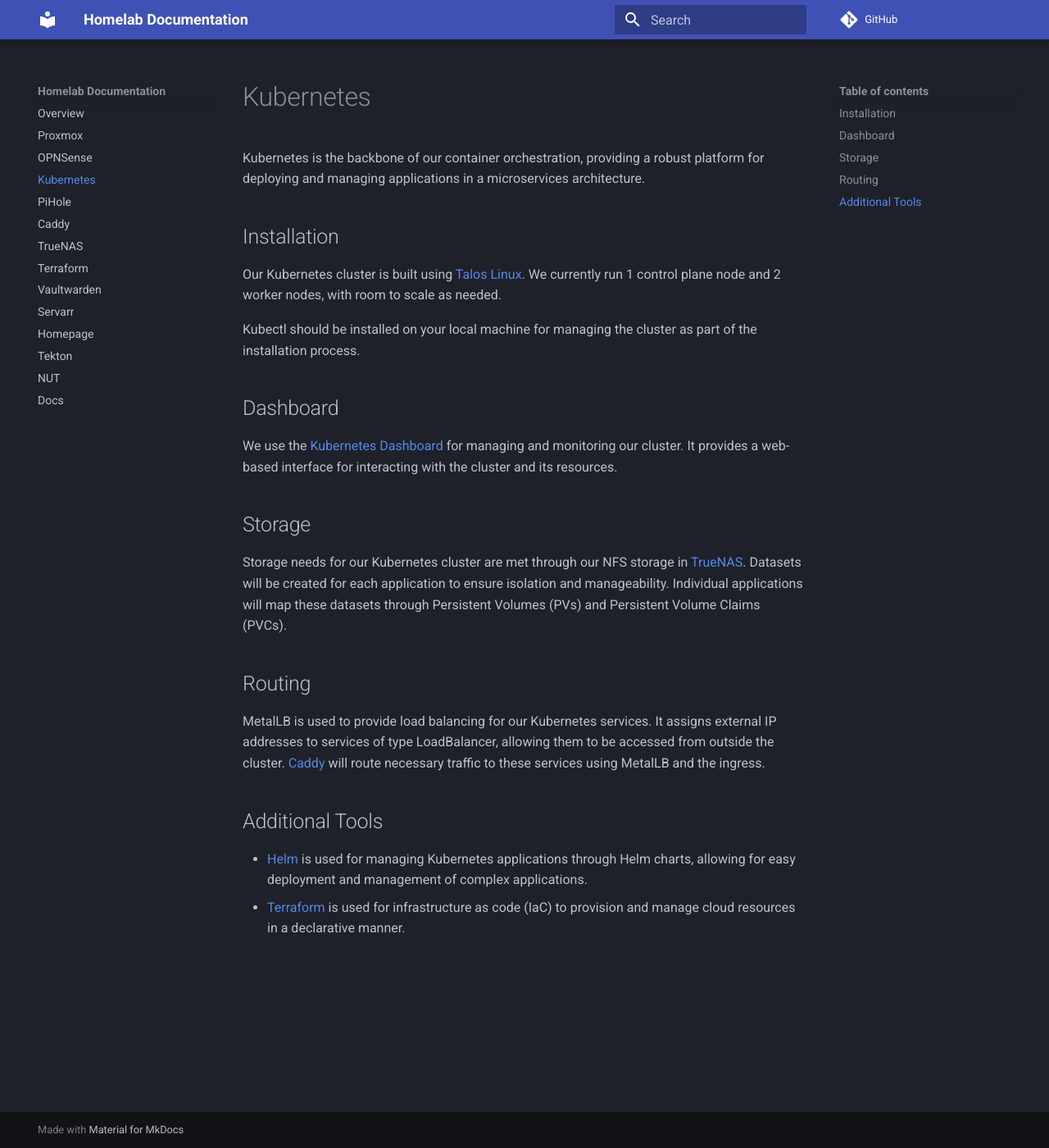
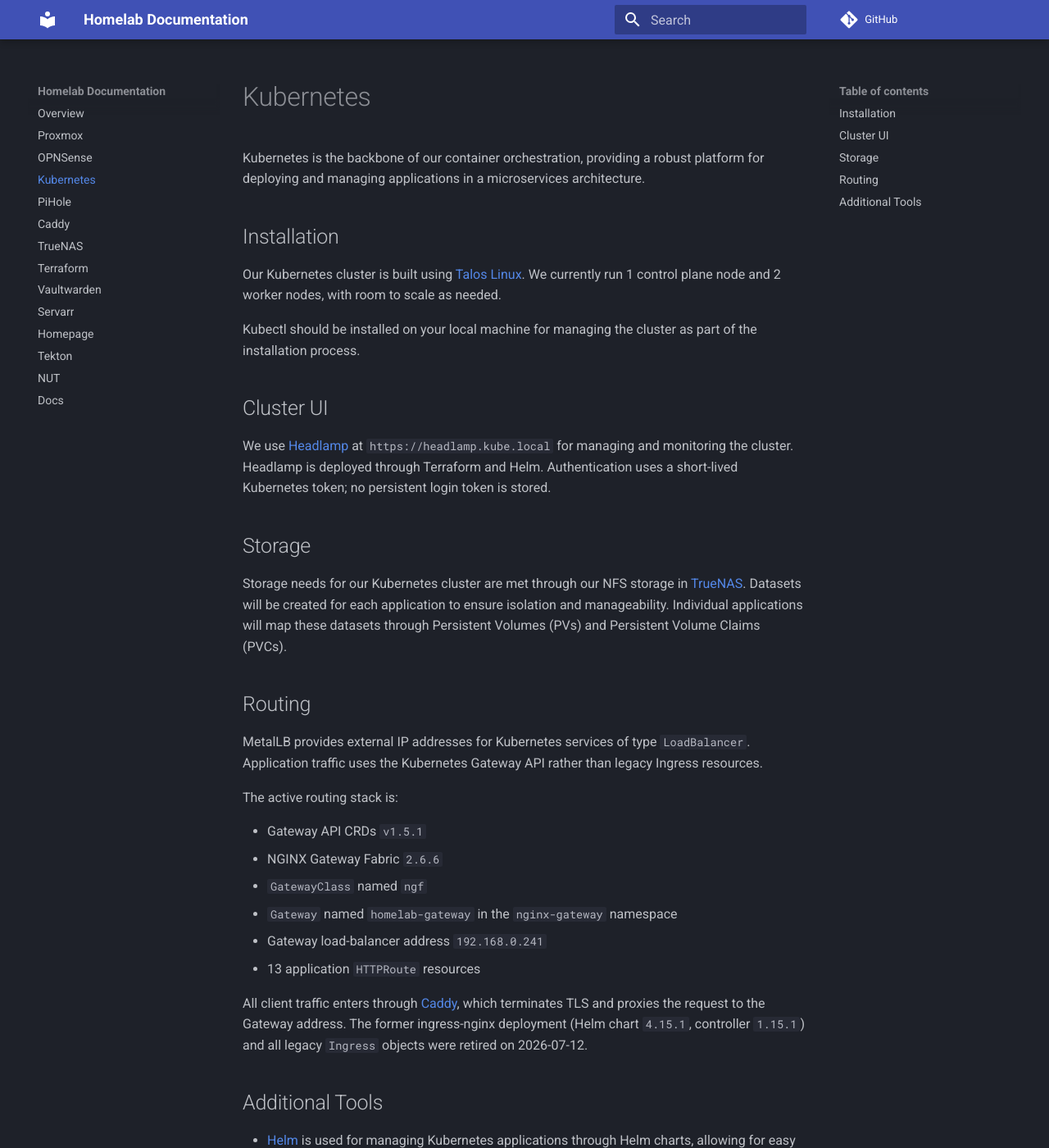
Before and after one commit to daburch/homelab-docs, an MkDocs documentation site: the page built from docs/kubernetes.md, in a window 1280 px wide and 1400 px high. Shown: the whole window at 82% size. Built offline with MkDocs 1.6.1 and Material for MkDocs 9.7.7, drawn with Linux system fonts in a browser that asks for light colours; comment, search, counter and statistics services are not loaded.

Commit message:
document gateway routing cutover

```diff
--- a/docs/kubernetes.md
+++ b/docs/kubernetes.md
@@ -8,9 +8,9 @@ Our Kubernetes cluster is built using [Talos Linux](https://www.talos.dev/). We
 
 Kubectl should be installed on your local machine for managing the cluster as part of the installation process.
 
-## Dashboard
+## Cluster UI
 
-We use the [Kubernetes Dashboard](https://kubernetes.io/docs/tasks/access-application-cluster/web-ui-dashboard/) for managing and monitoring our cluster. It provides a web-based interface for interacting with the cluster and its resources.
+We use [Headlamp](https://headlamp.dev/) at `https://headlamp.kube.local` for managing and monitoring the cluster. Headlamp is deployed through Terraform and Helm. Authentication uses a short-lived Kubernetes token; no persistent login token is stored.
 
 ## Storage
 
@@ -18,7 +18,18 @@ Storage needs for our Kubernetes cluster are met through our NFS storage in [Tru
 
 ## Routing
 
-MetalLB is used to provide load balancing for our Kubernetes services. It assigns external IP addresses to services of type LoadBalancer, allowing them to be accessed from outside the cluster. [Caddy](caddy.md) will route necessary traffic to these services using MetalLB and the ingress.
+MetalLB provides external IP addresses for Kubernetes services of type `LoadBalancer`. Application traffic uses the Kubernetes Gateway API rather than legacy Ingress resources.
+
+The active routing stack is:
+
+- Gateway API CRDs `v1.5.1`
+- NGINX Gateway Fabric `2.6.6`
+- `GatewayClass` named `ngf`
+- `Gateway` named `homelab-gateway` in the `nginx-gateway` namespace
+- Gateway load-balancer address `192.168.0.241`
+- 13 application `HTTPRoute` resources
+
+All client traffic enters through [Caddy](caddy.md), which terminates TLS and proxies the request to the Gateway address. The former ingress-nginx deployment (Helm chart `4.15.1`, controller `1.15.1`) and all legacy `Ingress` objects were retired on 2026-07-12.
 
 ## Additional Tools
 
```
Also changed, not shown: docs/caddy.md (+10 -2 lines), docs/tekton.md (+3 -1 lines), docs/vaultwarden.md (+3 -1 lines), 2 other files.
